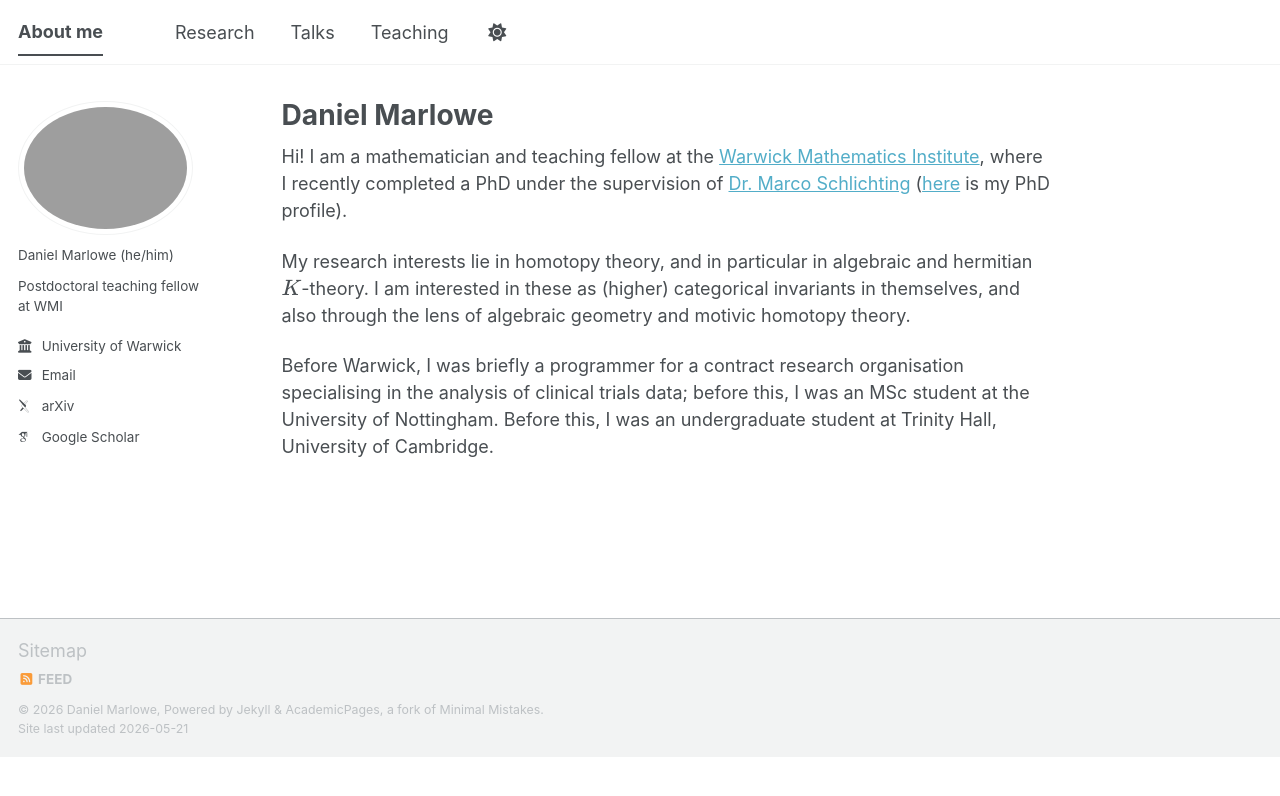
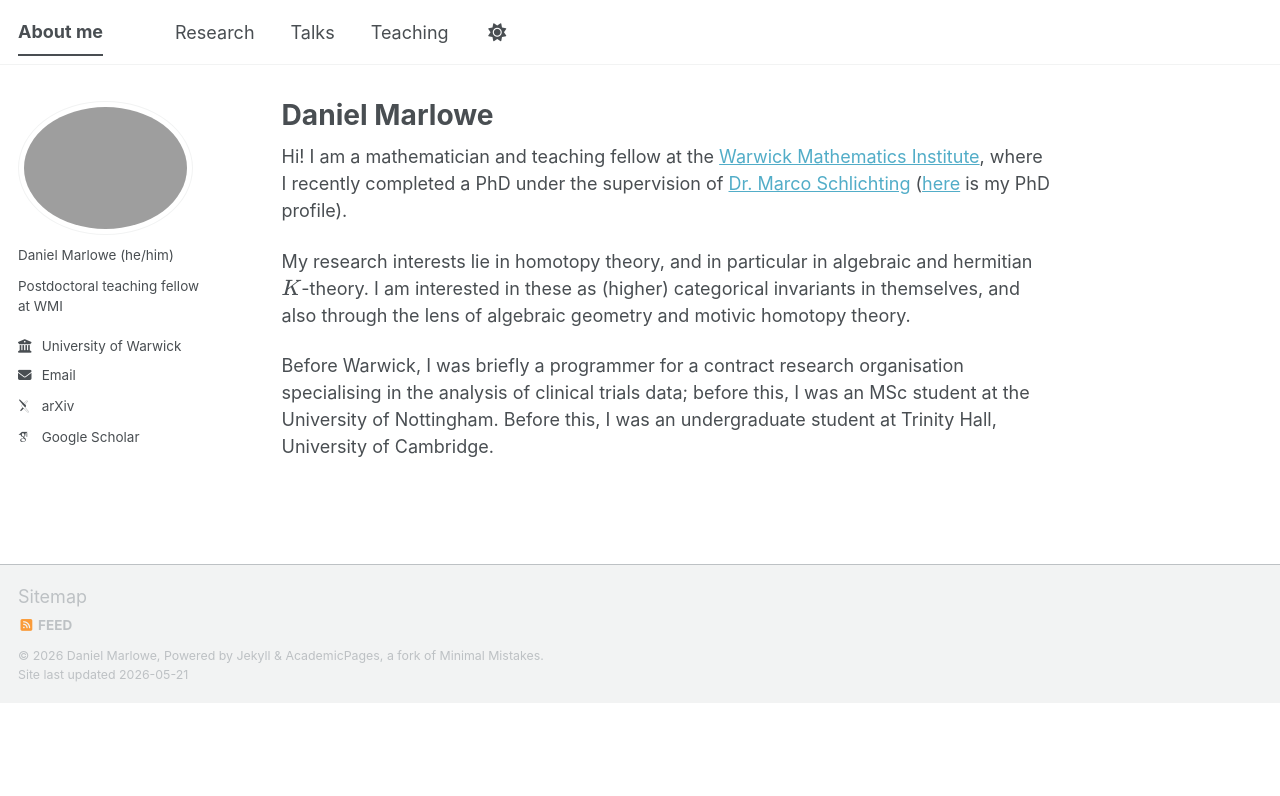
Before and after one commit to dmarl/dmarl.github.io, a Jekyll site: the page built from _pages/about.md, in a window 1280 px wide. Shown: the top 796 px of the page. Built offline with Jekyll 4.4.1, drawn with Linux system fonts in a browser that asks for light colours; some web fonts are replaced; a script bundle is joined from its source files by our own code; library files that are not in the unit come from our copies.

Commit message:
Update _footer.scss

```diff
--- a/_sass/layout/_footer.scss
+++ b/_sass/layout/_footer.scss
@@ -16,7 +16,7 @@
   /* keep footer in normal document flow so custom widgets do not overlap content */
   height: auto;
 
-  margin-top: 6em;
+  margin-top: 3em;
 
   -webkit-animation: intro 0.3s both;
           animation: intro 0.3s both;
```
